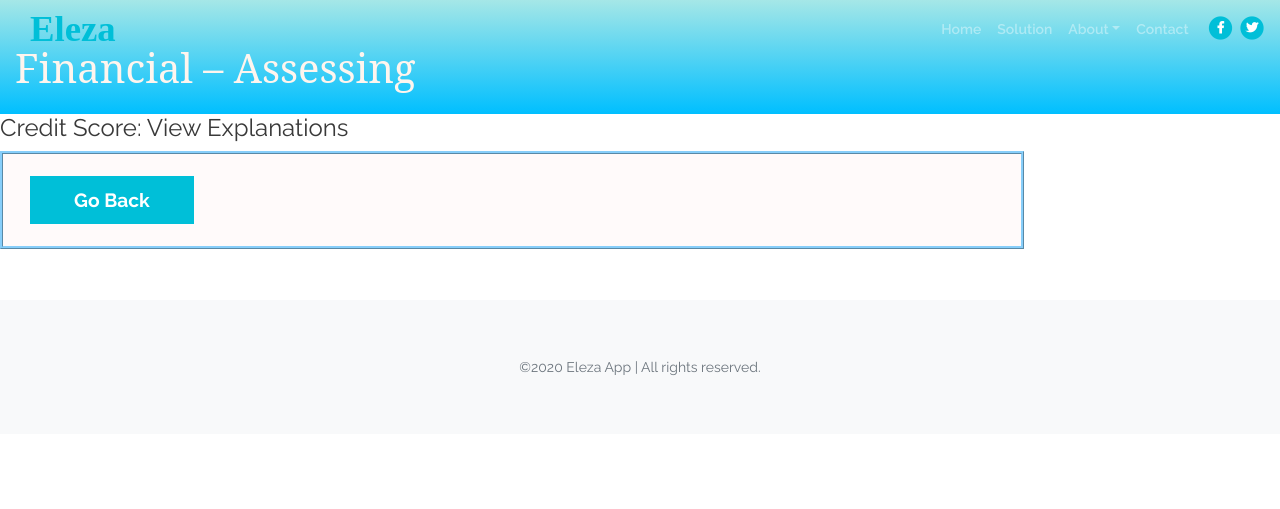
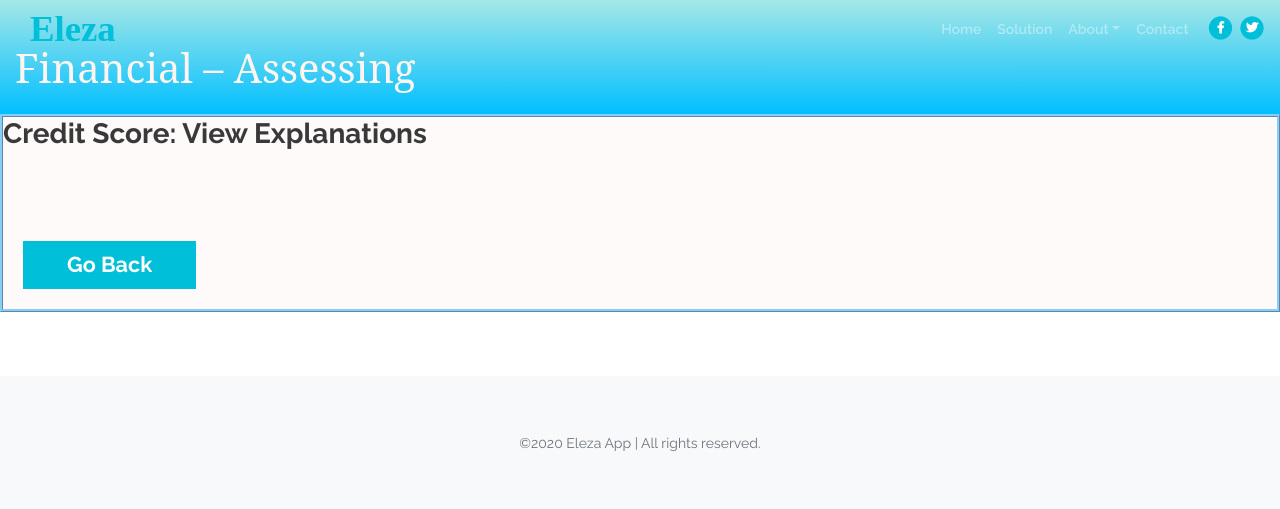
Before and after one commit to kipod/eleza, a Flask app: template app/templates/financial_explan_2_per_client.html in a window 1280 px wide. Shown: the top 509 px of the page. Run offline with Flask 2, Linux system fonts and the light colour scheme; the template is opened without the code that fills it: values that come from a table or form of the project are taken from there, others are empty; some libraries are stand-ins or nearby versions.

Commit message:
centralized_page_16

```diff
--- a/app/demo/views.py
+++ b/app/demo/views.py
@@ -891,10 +891,10 @@
                     "",
                     feature_name,
                     round(case_val.value, 3),
-                    round(case_val.explainer, 3),
+                    round(case_val.explainer * 100, 3),
                 ]
             ]
-            sum_contribution += case_val.explainer
+            sum_contribution += case_val.explainer * 100
         sub_head[3] = round(sum_contribution, 3)
         total_contrib += sum_contribution
     form.table_rows += [["Total", "", "", round(total_contrib, 3)]]
--- a/app/templates/financial_explan_2_per_client.html
+++ b/app/templates/financial_explan_2_per_client.html
@@ -1,3 +1,4 @@
+
 {% extends "base.html" %}
 
 {% block links %}
@@ -5,6 +6,32 @@
 {% endblock %}
 
 {% block content %}
+<style>
+.table {
+  margin-bottom: 5%;
+  border: 3px ridge lightskyblue;
+  background: #FFFAFA;
+  width: 100%;
+}
+
+.rightblock {
+  margin-left: 15vh;
+  max-width: 80%;
+  width: 70%;
+}
+
+.bottomcontainer  {
+  max-width: 100%;
+  padding: 20px;
+  margin-top: 30px;
+  display: flex;
+  justify-content: space-between;
+}
+
+.clientTable {
+border: 3px solid #00BFFF;
+}
+</style>
 <!-- Header -->
 <div title='Financial – Assessing {{ form.subdomain.name }} '>
     <div class="ex-header-top-main bck">Financial – Assessing {{ form.subdomain.name }}</div>
@@ -26,12 +53,17 @@
 </div>
 <!-- Flash Messages END -->
 <main>
-    <h4>Credit Score: View Explanations</h4>
-    <div style="width: 80%;">
+  <div style="width: 100%;">
     <section class="table">
-        <div class="sidesWrapper">
-
-            <table>
+      <div>
+        <div>
+          <h3>
+            <b>Credit Score: View Explanations</b>
+          </h3>
+        </div>
+        <div class="bottomcontainer">
+          <div class="rightblock">
+              <table class="clientTable">
                 <thead style="text-align: left; ">
                   {% for table_head in form.table_heads %}
                   <th style="background-color: #FFE394;">
@@ -57,12 +89,13 @@
                   {% endfor %}
                 </tbody>
               </table>
-
           </div>
-        <div style="display: flex; justify-content: space-between;"></div>
-        <div style="margin-top: 10px; margin-bottom: 10px; margin-left: 15px; padding: 12px;"><a
-            class="btn-solid-lg page-scroll" href="{{ url_for('demo.financial_explan_per_client', case_id=form.case_id) }}"
-            style='font-size: 120%;'>Go Back</a>
+        </div>
+      </div>
+      <div class="footer-buttons">
+        <div style="padding: 20px;"><a
+          class="btn-solid-lg page-scroll" href="{{ url_for('demo.financial_explan_summary') }}"
+          style='font-size: 135%;'>Go Back</a>
         </div>
       </div>
     </section>
```
Also changed, not shown: app/templates/financial_explan_per_client.html (+5 -8 lines). Lines whose indentation alone changed are shown as unchanged.
